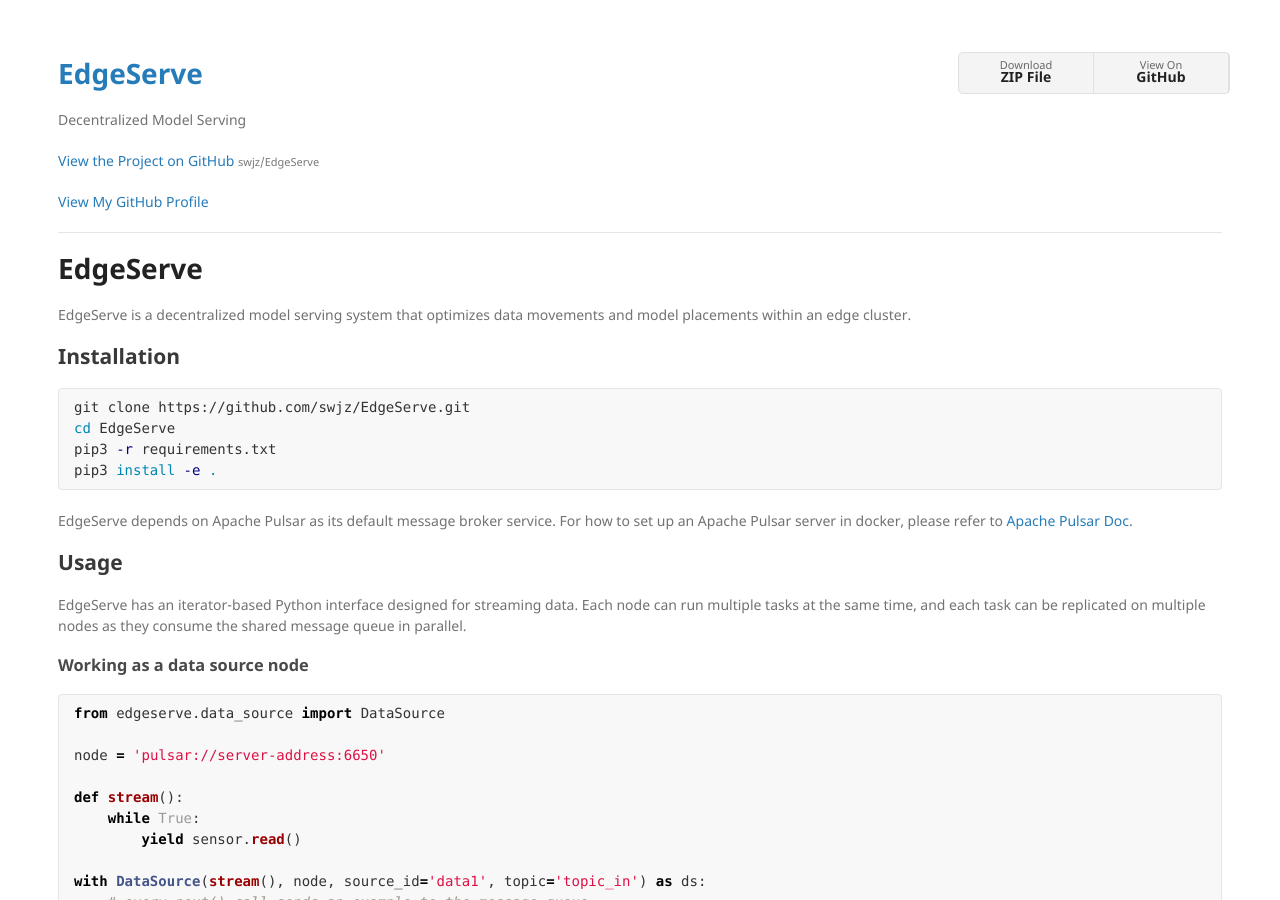
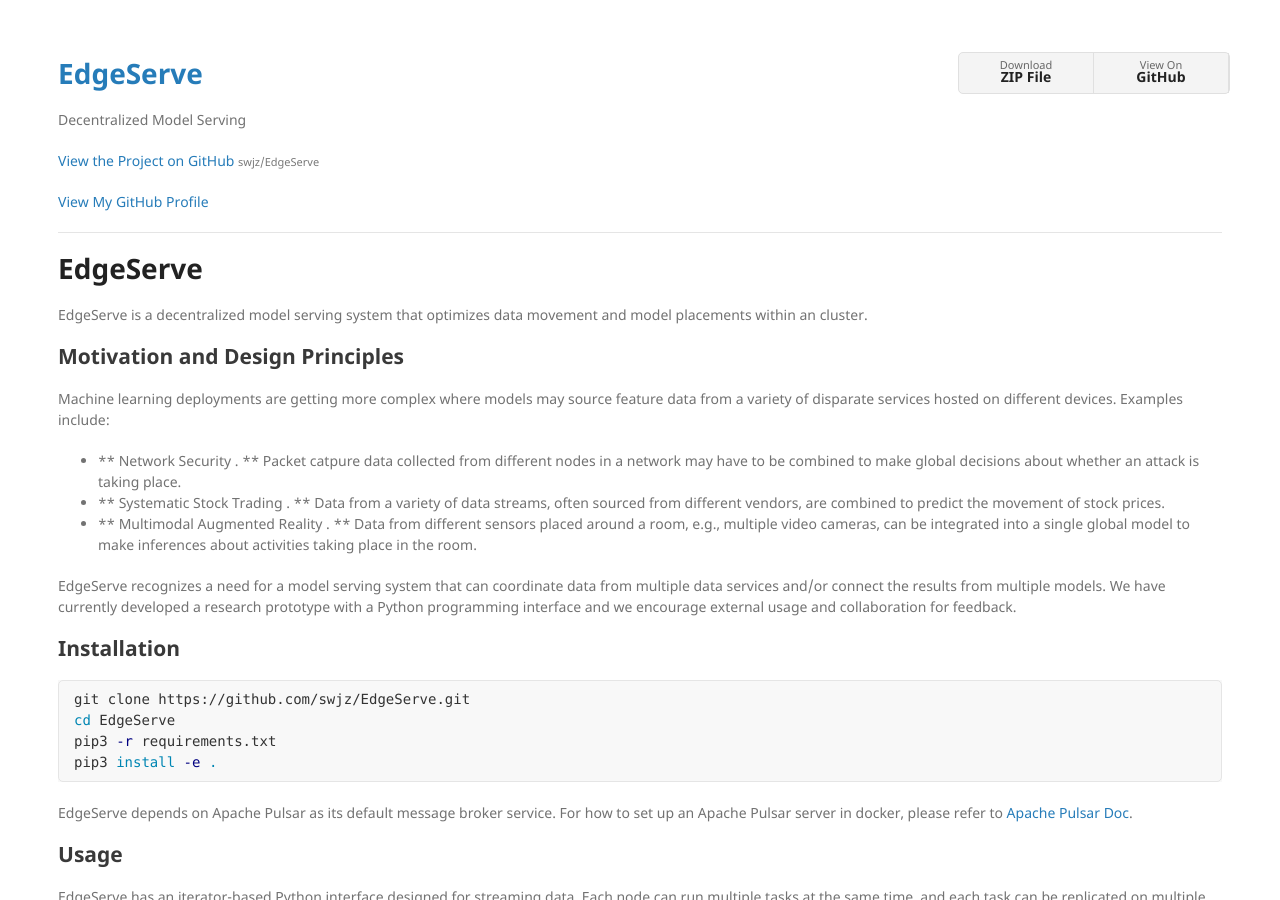
Before and after one commit to EdgeServe/edgeserve.github.io, a Jekyll site: the page built from index.md, in a window 1280 px wide and 900 px high. Built offline with Jekyll 4.4.1, drawn with Linux system fonts in a browser that asks for light colours; our own code applies the rules of GitHub Pages for plain Markdown files.

Commit message:
Update index.md

````diff
--- a/index.md
+++ b/index.md
@@ -4,7 +4,15 @@ layout: default
 
 # EdgeServe
 
-EdgeServe is a decentralized model serving system that optimizes data movements and model placements within an edge cluster.
+EdgeServe is a decentralized model serving system that optimizes data movement and model placements within an cluster.
+
+## Motivation and Design Principles
+Machine learning deployments are getting more complex where models may source feature data from a variety of disparate services hosted on different devices. Examples include:
+- ** Network Security . ** Packet catpure data collected from different nodes in a network may have to be combined to make global decisions about whether an attack is taking place.
+- ** Systematic Stock Trading . ** Data from a variety of data streams, often sourced from different vendors, are combined to predict the movement of stock prices.
+- ** Multimodal Augmented Reality . ** Data from different sensors placed around a room, e.g., multiple video cameras, can be integrated into a single global model to make inferences about activities taking place in the room.
+
+EdgeServe recognizes a need for a model serving system that can coordinate data from multiple data services and/or connect the results from multiple models. We have currently developed a research prototype with a Python programming interface and we encourage external usage and collaboration for feedback.
 
 ## Installation
 ```bash
````
